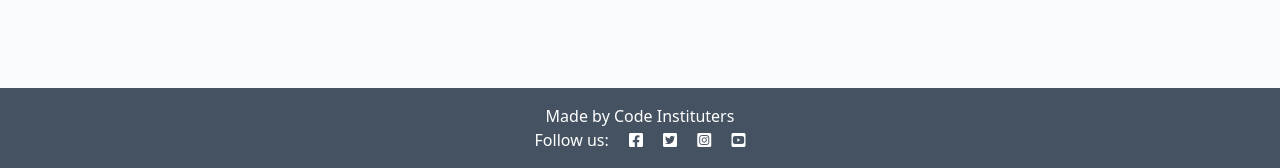
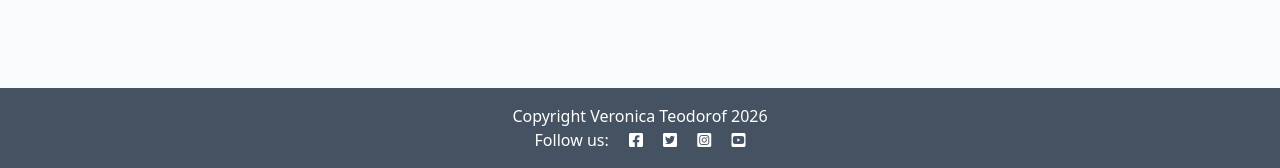
Before and after one commit to VeronicaTeodorof/django-blog, a Django app: page / in a window 1280 px wide. Shown: the part 632-800 px from the top of the page. Run offline with Django 4.2, Linux system fonts and the light colour scheme; data that the repository does not hold is empty.

Commit message:
Add copyright block to index and base.html

```diff
--- a/blog/templates/blog/index.html
+++ b/blog/templates/blog/index.html
@@ -50,3 +50,6 @@
 
 <!-- index.html content ends here -->
 {% endblock %}
+{% block copyright %}
+Copyright Veronica Teodorof 2026
+{% endblock %}
--- a/templates/base.html
+++ b/templates/base.html
@@ -62,7 +62,11 @@
 
     <!-- Footer -->
     <footer class="footer mt-auto py-3 dark-bg">
-        <p class="m-0 text-center text-white">Made by Code Instituters</p>
+        <p class="m-0 text-center text-white">
+            {% block copyright %}
+                Made by Code Instituters
+            {% endblock copyright %}
+        </p>
         <p class="m-0 text-center text-white">Follow us: <i class="fab fa-facebook-square ms-3"></i>
             <i class="fab fa-twitter-square ms-3"></i>
             <i class="fab fa-instagram-square ms-3"></i>
```
